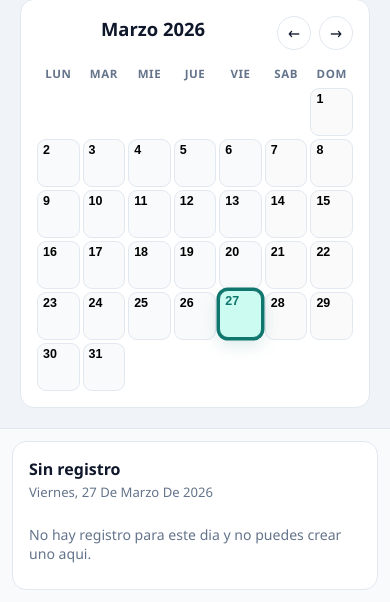
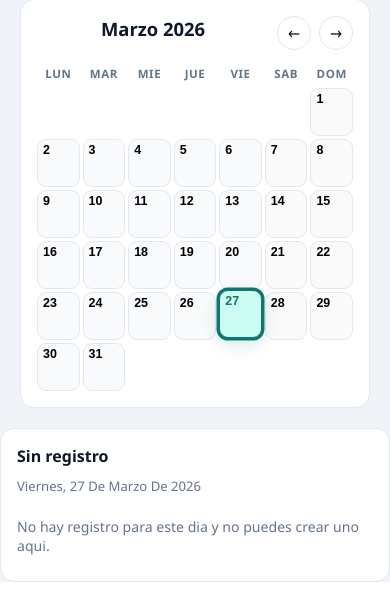
Before and after one commit to camir-hub/Control_Horario-Superpekes, a Flask app: page /calendar in a window 390 px wide. Shown: the part 507-1109 px from the top of the page. Run offline with Flask 3, Linux system fonts and the light colour scheme; a user stored in the database is signed in; data comes from the database, SQL or seed files in the repository; data that the repository does not hold is empty.

Commit message:
Se corrige problema de bloque completo del nuevo registro

```diff
--- a/static/css/responsive.css
+++ b/static/css/responsive.css
@@ -103,8 +103,16 @@ table,
     }
 
     .form-section {
-        padding: clamp(12px, 2vw, 16px) !important;
+        background: transparent !important;
+        border-top: 0 !important;
+        padding: 0 !important;
         overflow-x: hidden !important;
+    }
+
+    .form-section .form-card {
+        margin: 0 !important;
+        width: 100% !important;
+        max-width: 100% !important;
     }
 
     .form-section .time-row {
--- a/templates/calendar.html
+++ b/templates/calendar.html
@@ -198,8 +198,8 @@
             position: sticky; top: 56px;
         }
         .form-card { background: #fff; border: 1px solid var(--line); border-radius: var(--radius); padding: 18px; }
-        .form-card h3 { font-size: 1rem; margin-bottom: 3px; }
-        .panel-day-label { font-size: 0.82rem; color: var(--muted); display: block; margin-bottom: 14px; text-transform: capitalize; }
+        .form-card h3 { font-size: 1rem; margin-bottom: 10px; }
+        .panel-day-label { font-size: 0.82rem; color: var(--muted); display: block; margin-bottom: 12px; text-transform: capitalize; }
         .form-group {
             display: grid;
             gap: clamp(8px, 1.8vw, 12px);
@@ -343,10 +343,11 @@
             .app-grid { grid-template-columns: 1fr; }
             .form-section {
                 border-left: none;
-                border-top: 1px solid var(--line);
+                border-top: 0;
+                background: transparent;
                 position: static;
                 max-height: none;
-                padding: clamp(12px, 2vw, 16px);
+                padding: 0;
             }
         }
         @media (max-width: 560px) {
```
